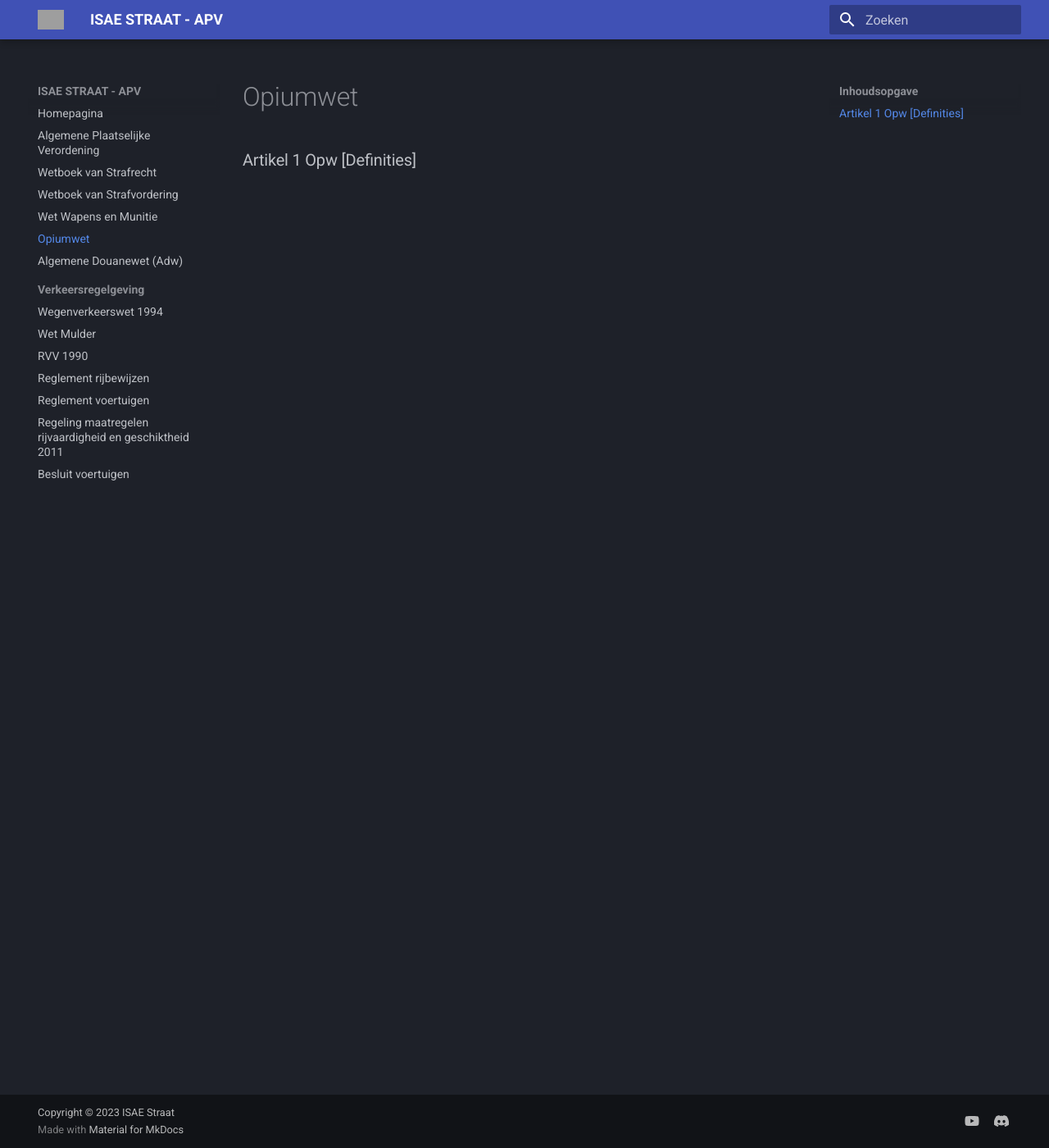
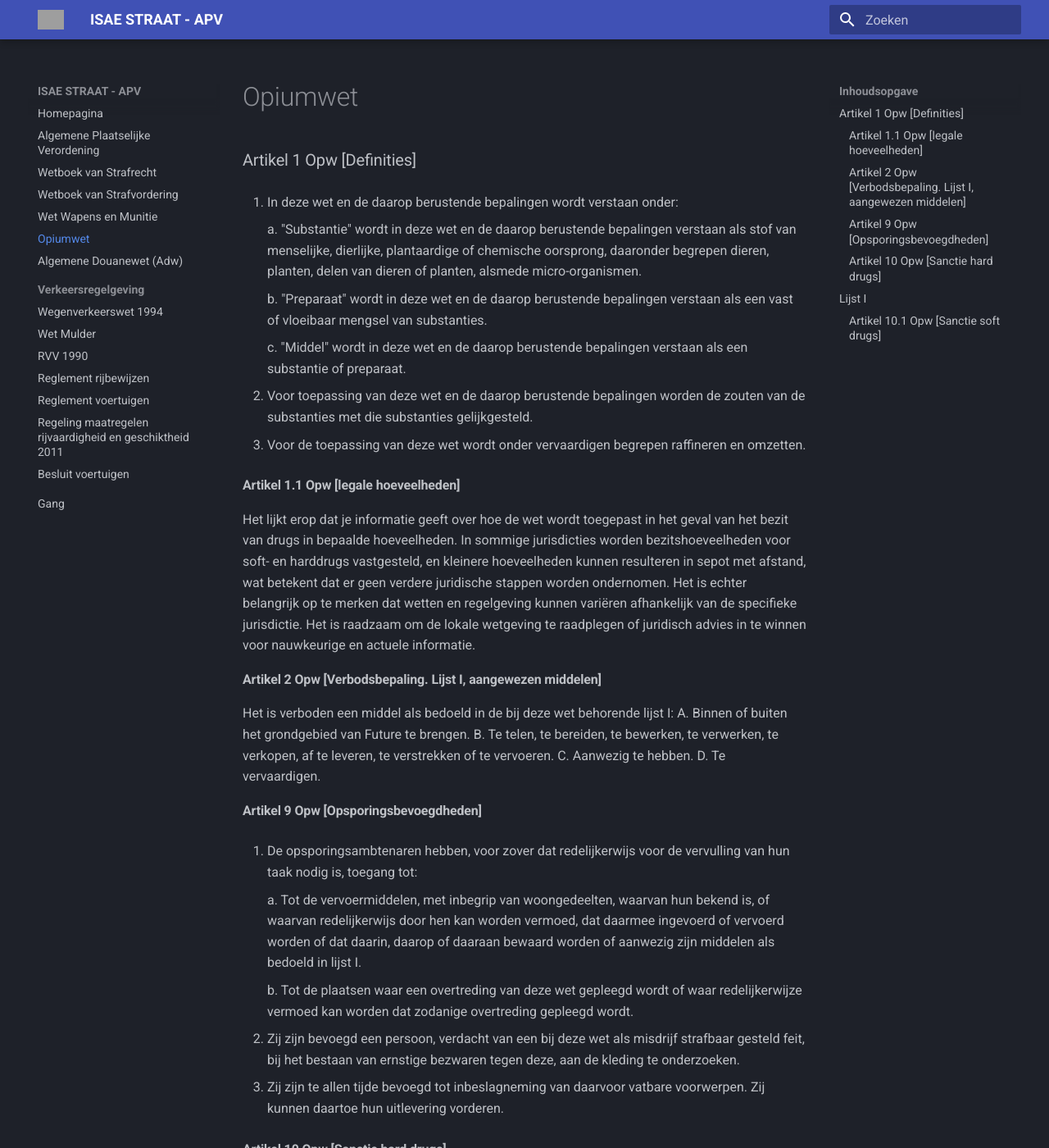
Before and after one commit to Mulamoess/isaestraatapv.github.io, an MkDocs documentation site: the page built from docs/OW.md, in a window 1280 px wide and 1400 px high. Shown: the whole window at 82% size. Built offline with MkDocs 1.6.1 and Material for MkDocs 9.7.7, drawn with Linux system fonts in a browser that asks for light colours; some of the changed text lies outside the part shown; grey boxes are pictures that could not be loaded.

```diff
--- a/docs/OW.md
+++ b/docs/OW.md
@@ -1 +1,87 @@
 ### Artikel 1 Opw [Definities]
+1. In deze wet en de daarop berustende bepalingen wordt verstaan onder:
+
+    a. "Substantie" wordt in deze wet en de daarop berustende bepalingen verstaan als stof van menselijke, dierlijke, plantaardige of chemische oorsprong, daaronder begrepen dieren, planten, delen van dieren of planten, alsmede micro-organismen.
+
+    b. "Preparaat" wordt in deze wet en de daarop berustende bepalingen verstaan als een vast of vloeibaar mengsel van substanties.
+
+    c. "Middel" wordt in deze wet en de daarop berustende bepalingen verstaan als een substantie of preparaat.
+
+2. Voor toepassing van deze wet en de daarop berustende bepalingen worden de zouten van de substanties met die substanties gelijkgesteld.
+
+3. Voor de toepassing van deze wet wordt onder vervaardigen begrepen raffineren en omzetten.
+
+#### Artikel 1.1 Opw [legale hoeveelheden]
+Het lijkt erop dat je informatie geeft over hoe de wet wordt toegepast in het geval van het bezit van drugs in bepaalde hoeveelheden. In sommige jurisdicties worden bezitshoeveelheden voor soft- en harddrugs vastgesteld, en kleinere hoeveelheden kunnen resulteren in sepot met afstand, wat betekent dat er geen verdere juridische stappen worden ondernomen. Het is echter belangrijk op te merken dat wetten en regelgeving kunnen variëren afhankelijk van de specifieke jurisdictie. Het is raadzaam om de lokale wetgeving te raadplegen of juridisch advies in te winnen voor nauwkeurige en actuele informatie.
+
+#### Artikel 2 Opw [Verbodsbepaling. Lijst I, aangewezen middelen]
+Het is verboden een middel als bedoeld in de bij deze wet behorende lijst I:
+A. Binnen of buiten het grondgebied van Future te brengen.
+B. Te telen, te bereiden, te bewerken, te verwerken, te verkopen, af te leveren, te verstrekken of te vervoeren.
+C. Aanwezig te hebben.
+D. Te vervaardigen.
+
+#### Artikel 9 Opw [Opsporingsbevoegdheden]
+1. De opsporingsambtenaren hebben, voor zover dat redelijkerwijs voor de vervulling van hun taak nodig is, toegang tot:
+
+    a. Tot de vervoermiddelen, met inbegrip van woongedeelten, waarvan hun bekend is, of waarvan redelijkerwijs door hen kan worden vermoed, dat daarmee ingevoerd of vervoerd worden of dat daarin, daarop of daaraan bewaard worden of aanwezig zijn middelen als bedoeld in lijst I.
+
+    b. Tot de plaatsen waar een overtreding van deze wet gepleegd wordt of waar redelijkerwijze vermoed kan worden dat zodanige overtreding gepleegd wordt.
+
+2. Zij zijn bevoegd een persoon, verdacht van een bij deze wet als misdrijf strafbaar gesteld feit, bij het bestaan van ernstige bezwaren tegen deze, aan de kleding te onderzoeken.
+
+3. Zij zijn te allen tijde bevoegd tot inbeslagneming van daarvoor vatbare voorwerpen. Zij kunnen daartoe hun uitlevering vorderen.
+
+#### Artikel 10 Opw [Sanctie hard drugs]
+1. Hij die handelt in strijd met een in artikel 2 gegeven verbod wordt gestraft met een gevangenisstraf van ten hoogste 25 maanden en een geldboete van €2000.
+2. Hij die opzettelijk handelt in strijd met het in artikel 2, onder C, gegeven verbod wordt gestraft met een gevangenisstraf van ten hoogste 40 maanden en een geldboete van €4000.
+3. Hij die opzettelijk handelt in strijd met het in artikel 2 onder B of D gegeven verbod, wordt gestraft met een gevangenisstraf van ten hoogste 50 maanden en een geldboete van €10.000.
+4. Hij die opzettelijk handelt in strijd met het in artikel 2 onder B of D gegeven verbod, wordt gestraft met een gevangenisstraf van ten hoogste 50 maanden en een geldboete van €10.000.
+5. Indien het feit, bedoeld in het tweede onderscheidenlijk vierde lid, betrekking heeft op een geringe hoeveelheid, bestemd voor eigen gebruik, zal er een geldboete van €1500 worden opgelegd.
+
+    - Er zal een grondig onderzoek plaatsvinden van al hetgeen je bezit.
+
+### Lijst I
+<table border="1">
+    <thead>
+        <tr>
+            <th>Aanduiding</th>
+            <th>Specifieke beschrijving</th>
+        </tr>
+    </thead>
+    <tbody>
+        <tr>
+            <td>Cocaine</td>
+            <td>Erythroxylon</td>
+        </tr>
+            <tr>
+            <td>Meth</td>
+            <td>Dimethylfenethylamine</td>
+        </tr>
+            <tr>
+            <td>Heroïne</td>
+            <td>Diacetylmorfine</td>
+        </tr>
+</table>
+
+#### Artikel 10.1 Opw [Sanctie soft drugs]
+1. Individuen die handelen in strijd met een verbod zoals beschreven in artikel 2, kunnen een gevangenisstraf tot maximaal 6 maanden of een geldboete van €1250 opgelegd krijgen.
+2. Een persoon die met opzet handelt in strijd met het verbod zoals vermeld in artikel 2, onder C, kan worden bestraft met een gevangenisstraf van maximaal 12 maanden of een geldboete van €2500.
+3. Een individu dat opzettelijk handelt in strijd met het verbod zoals beschreven in artikel 2, onder B of D, kan worden gestraft met een gevangenisstraf van maximaal 20 maanden of een geldboete van €5000.
+4. Een persoon die opzettelijk handelt in strijd met het verbod zoals beschreven in artikel 2, onder A, kan worden gestraft met een gevangenisstraf van maximaal 35 maanden of een geldboete van €6500.
+5. Als het feit, zoals bedoeld in het tweede of vierde lid, betrekking heeft op een geringe hoeveelheid bestemd voor eigen gebruik, wordt een geldboete van €500 opgelegd. Dit is van toepassing als je een hoeveelheid tussen de 5 en 15 gram wiet bij je hebt.
+
+    - Er zal een grondig onderzoek plaatsvinden van al hetgeen je bezit.
+
+<table border="1">
+    <thead>
+        <tr>
+            <th>Aanduiding</th>
+            <th>Specifieke beschrijving</th>
+        </tr>
+    </thead>
+        <tr>
+            <td>Wiet</td>
+            <td>Delta-9-tetrahydrocannabinol (THC)</td>
+        </tr>
+    </table>
--- a/mkdocs.yml
+++ b/mkdocs.yml
@@ -105,3 +105,5 @@ nav:
     - Reglement voertuigen: Verkeersregelgeving/Reglement voertuigen.md
     - Regeling maatregelen rijvaardigheid en geschiktheid 2011: Verkeersregelgeving/Regeling maatregelen rijvaardigheid en geschiktheid 2011.md
     - Besluit voertuigen: Verkeersregelgeving/Besluit voertuigen.md
+
+  - Gang: gang.md
```
Also changed, not shown: docs/AD.md (+87 -0 lines), docs/Verkeersregelgeving/Wegenverkeerswet 1994.md (+2 -0 lines), docs/gang.md (added).
